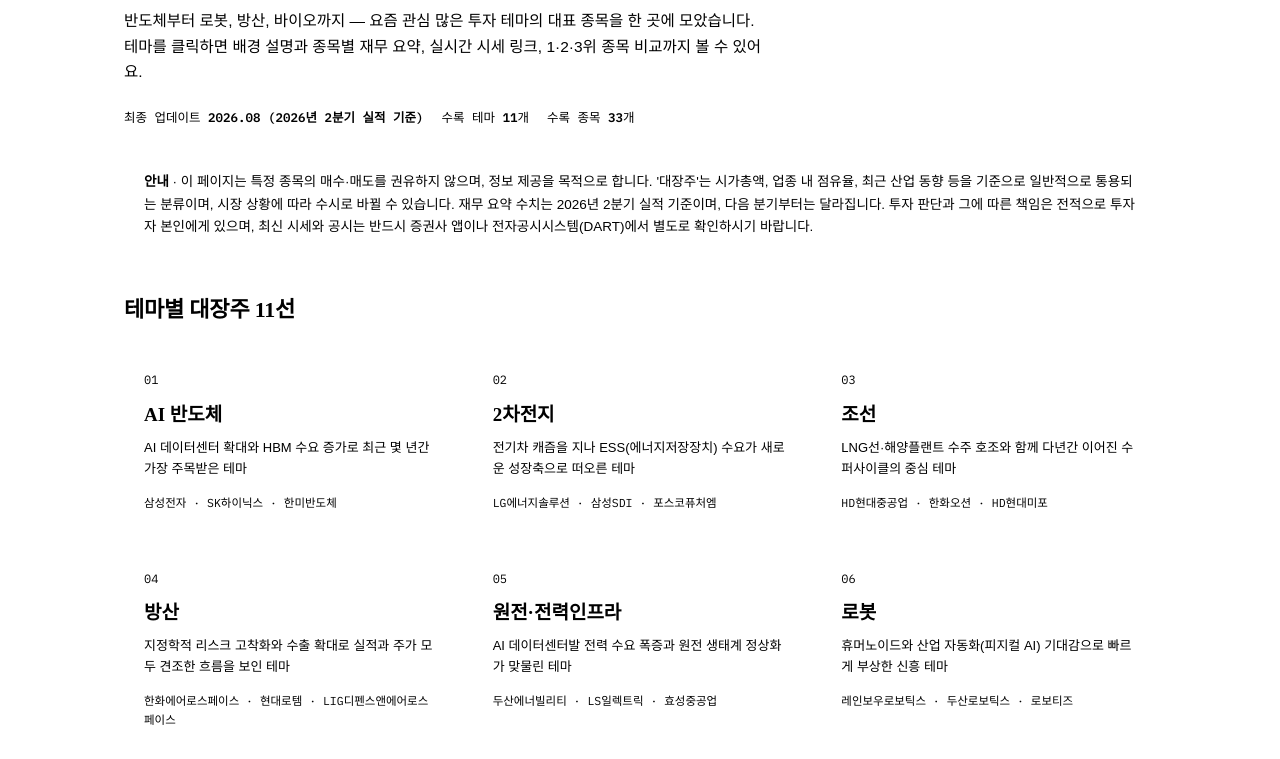
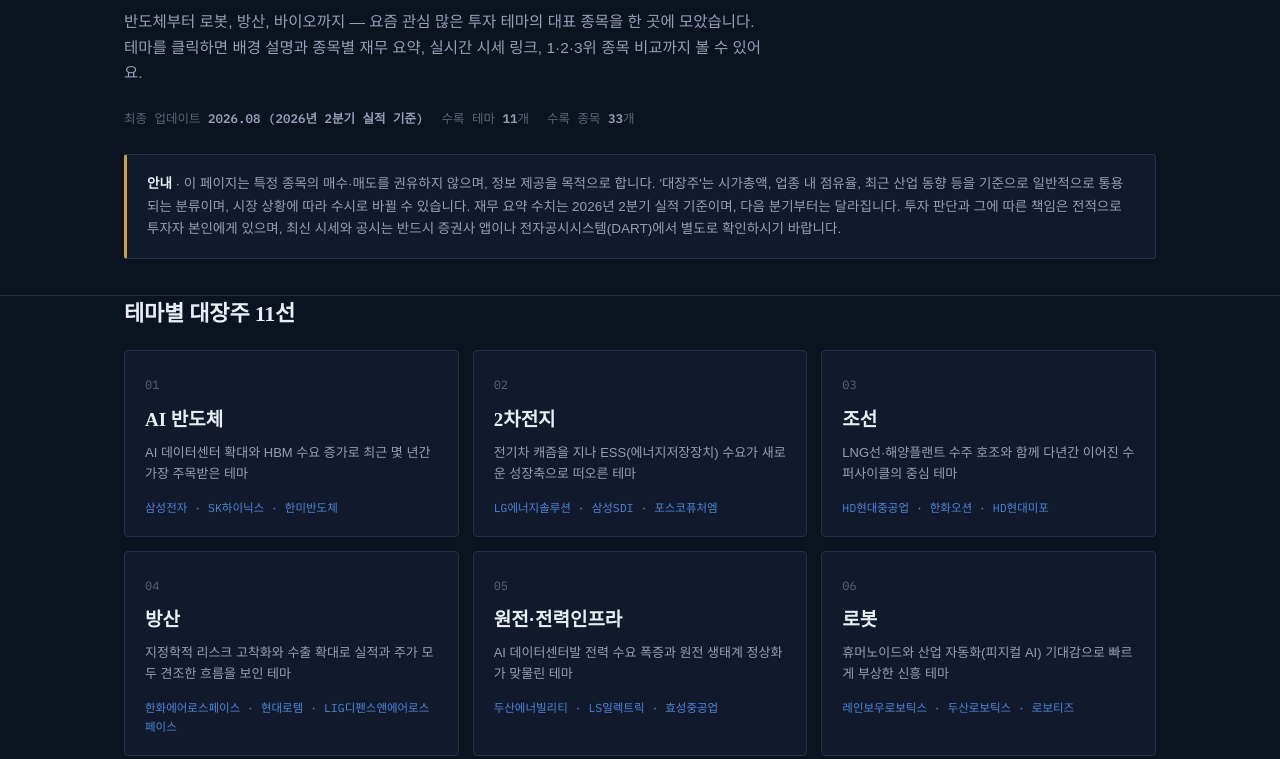
Before and after one commit to jungwon0172/stock_leader_site, a plain HTML site: page index.html in a window 1280 px wide. Shown: the part 311-1070 px from the top of the page. Drawn offline with Linux system fonts and the light colour scheme; a web font is replaced by a local one.

Commit message:
Add files via upload

```diff
--- a/assets/style.css
+++ b/assets/style.css
@@ -1,5 +1,3 @@
-700;900&family=IBM+Plex+Mono:wght@400;500;600;700&display=swap');
-
 :root{
   --bg:#0B1220;
   --panel:#111A2C;
```
